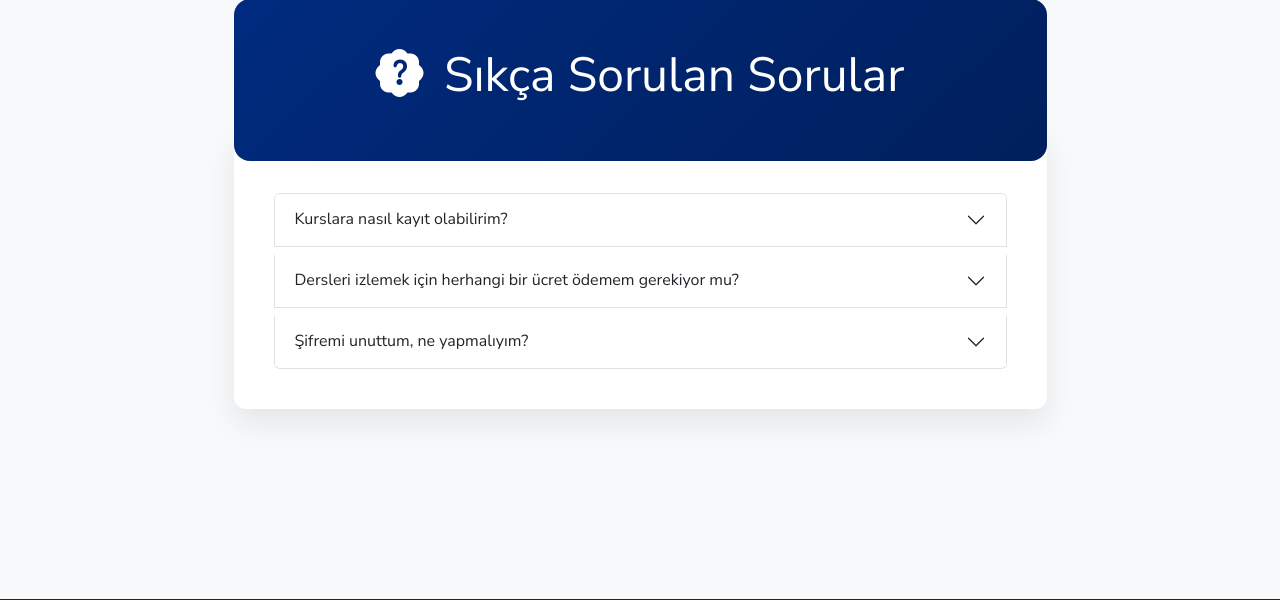
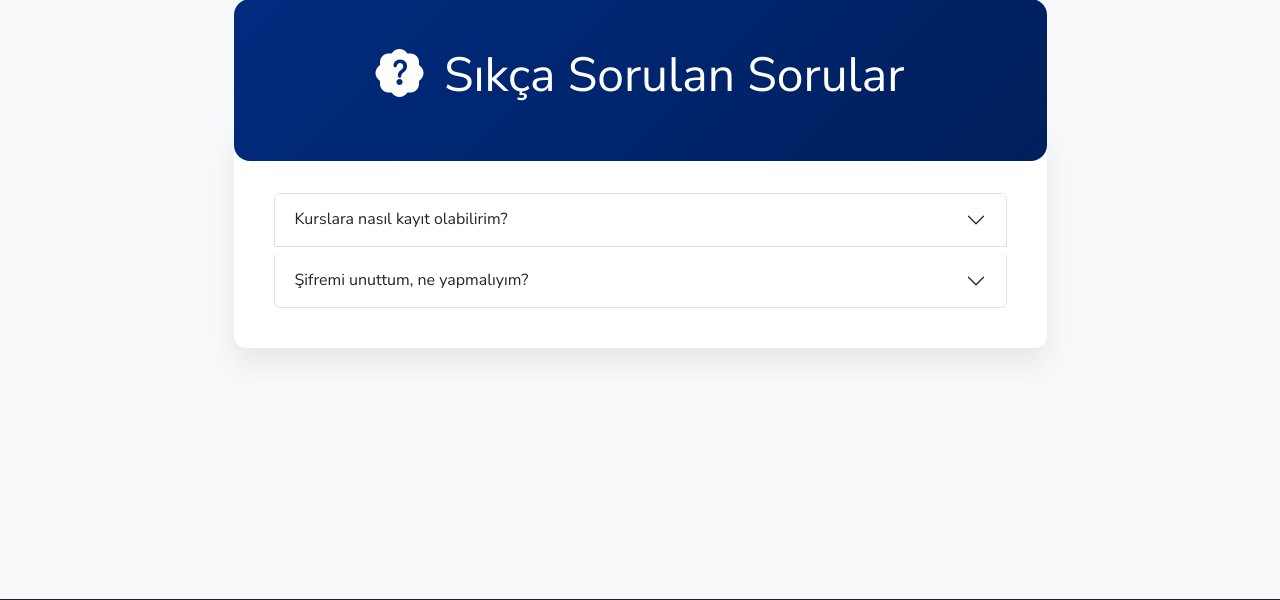
Before and after one commit to strip43weathers/VimeoDersSitesi, a Django app: page /sss/ in a window 1280 px wide. Shown: the part 186-786 px from the top of the page. Run offline with Django 5.2, Linux system fonts and the light colour scheme.

Commit message:
sss güncelleme

```diff
--- a/templates/sss.html
+++ b/templates/sss.html
@@ -17,12 +17,6 @@
                             <div class="accordion-body">Ana sayfamızdaki "Kayıt Ol" butonuna tıklayarak üyelik formunu doldurmanız yeterlidir. Hesabınız yönetici tarafından onaylandıktan sonra tüm kurslara erişim sağlayabilirsiniz.</div>
                         </div>
                     </div>
-                    <div class="accordion-item mb-2">
-                        <h2 class="accordion-header"><button class="accordion-button collapsed" type="button" data-bs-toggle="collapse" data-bs-target="#collapseTwo">Dersleri izlemek için herhangi bir ücret ödemem gerekiyor mu?</button></h2>
-                        <div id="collapseTwo" class="accordion-collapse collapse" data-bs-parent="#sssAccordion">
-                            <div class="accordion-body">Sitemizdeki tüm dersler şu an için ücretsizdir. Sadece onaylı bir öğrenci hesabınızın olması gerekmektedir.</div>
-                        </div>
-                    </div>
                     <div class="accordion-item">
                         <h2 class="accordion-header"><button class="accordion-button collapsed" type="button" data-bs-toggle="collapse" data-bs-target="#collapseThree">Şifremi unuttum, ne yapmalıyım?</button></h2>
                         <div id="collapseThree" class="accordion-collapse collapse" data-bs-parent="#sssAccordion">
```
